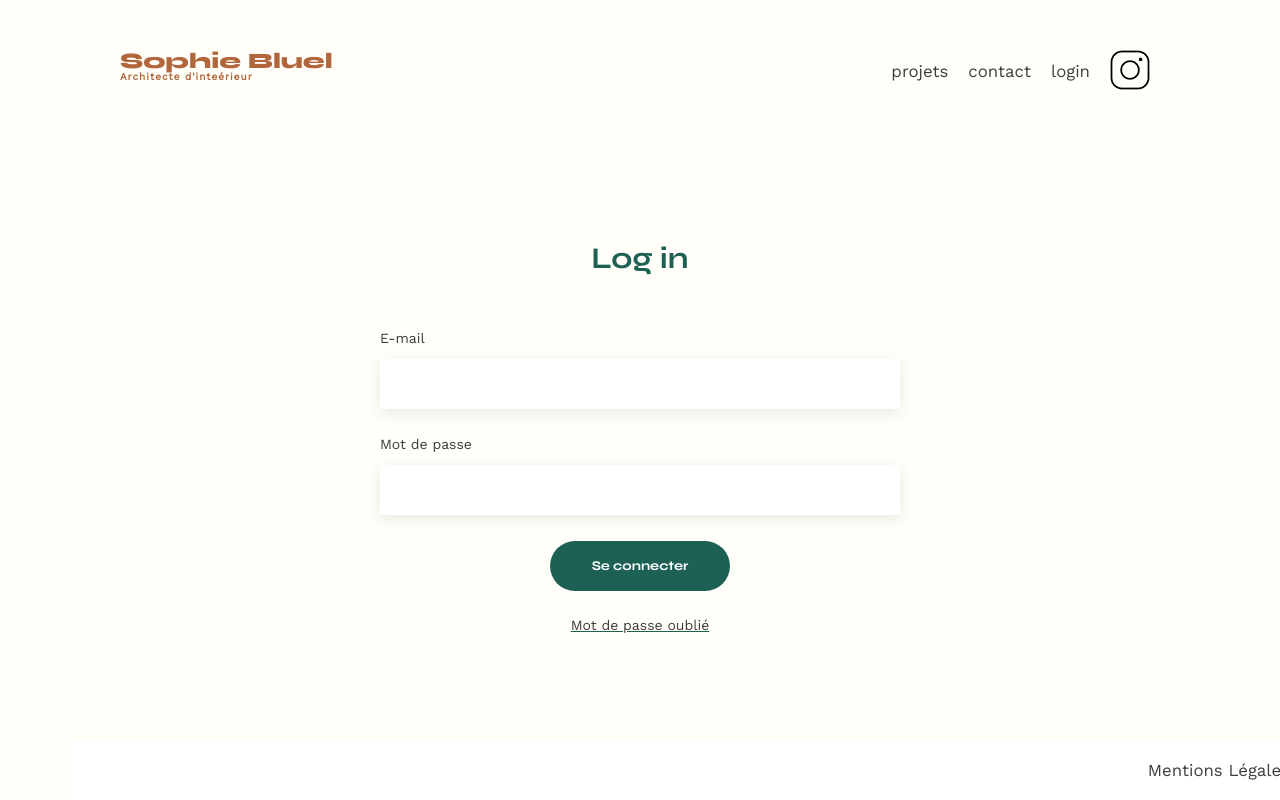
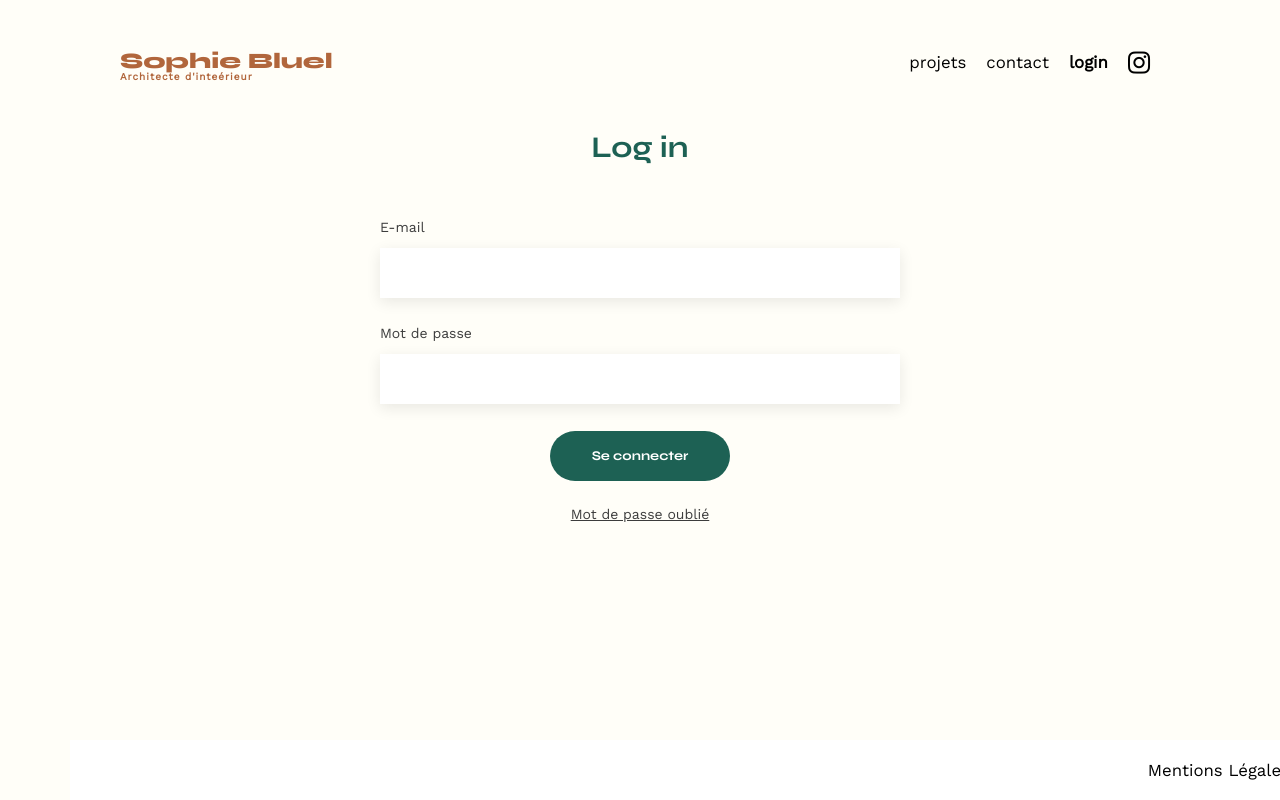
Before and after one commit to Elyrria/Portfolio-architecte-sophie-bluel-master, a plain HTML site: page FrontEnd/pages/logIn.html in a window 1280 px wide. Drawn offline with nearby package versions, Linux system fonts and the light colour scheme.

Commit message:
Import du logo via FontAwsome et modification CSS color nav header et footer + text underline de "mot de passe oublié"

```diff
--- a/FrontEnd/pages/logIn.html
+++ b/FrontEnd/pages/logIn.html
@@ -7,8 +7,8 @@
     <link href="https://fonts.googleapis.com/css2?family=Syne:wght@700;800&family=Work+Sans&display=swap"
         rel="stylesheet">
     <meta name="description" content="">
+    <script src="https://kit.fontawesome.com/6766cfff29.js" crossorigin="anonymous"></script><link rel="stylesheet" href="../styles/logIn.css">
     <link rel="stylesheet" href="../styles/style.css">
-    <link rel="stylesheet" href="../styles/logIn.css">
     <!--* type="module" permet de récupérer des méthodes ou autres informations dans d'autre fichier script.js -->
     <!--* Il n'est pas forcement nécessaire lier tous les fichers logIn.js -->
     <script type="module" src="../scripts/logIn.js" defer></script>
@@ -28,11 +28,11 @@
 					<li>contact</li>
 				</a>
                 <a href="../pages/logIn.html">
-                    <li>login</li>
+                    <li id="bold-login">login</li>
                 </a>
                 <a href="https://www.instagram.com/">
-                    <li><img src="../assets/icons/instagram.png" alt="Instagram"></li>
-                </a>
+					<li><i class="fa-brands fa-instagram"></i></li>
+				</a>
             </ul>
         </nav>
     </header>
--- a/FrontEnd/styles/logIn.css
+++ b/FrontEnd/styles/logIn.css
@@ -7,6 +7,10 @@
 
 header {
 	margin-bottom: 150px;
+}
+
+#bold-login{
+    font-weight: 700;
 }
 
 #logIn {
@@ -31,7 +35,7 @@ header {
 #password-lost {
 	display: block;
 	color: var(--main-color-text);
-	text-decoration: underline var(--second-color);
+	text-decoration: underline ;
 }
 
 @media screen and (max-width: 600px) {
--- a/FrontEnd/styles/style.css
+++ b/FrontEnd/styles/style.css
@@ -201,6 +201,7 @@ nav ul {
 }
 
 nav li {
+	color: black;
 	padding: 0 10px;
 	font-size: 1.2em;
 	cursor: pointer;
@@ -208,6 +209,10 @@ nav li {
 
 li:hover {
 	color: var(--main-color);
+}
+
+nav .fa-brands{
+	font-size: 1.5em;
 }
 
 #introduction {
@@ -355,6 +360,7 @@ input[type='submit'] {
 
 input[type='submit']:hover {
 	cursor: pointer;
+	background-color: #0E2F28;
 	box-shadow: rgba(50, 50, 93, 0.25) 0px 6px 12px -2px, rgba(0, 0, 0, 0.3) 0px 3px 7px -3px;
 }
 input[type='submit']:active {
```
Also changed, not shown: FrontEnd/index.html (+2 -1 lines).
